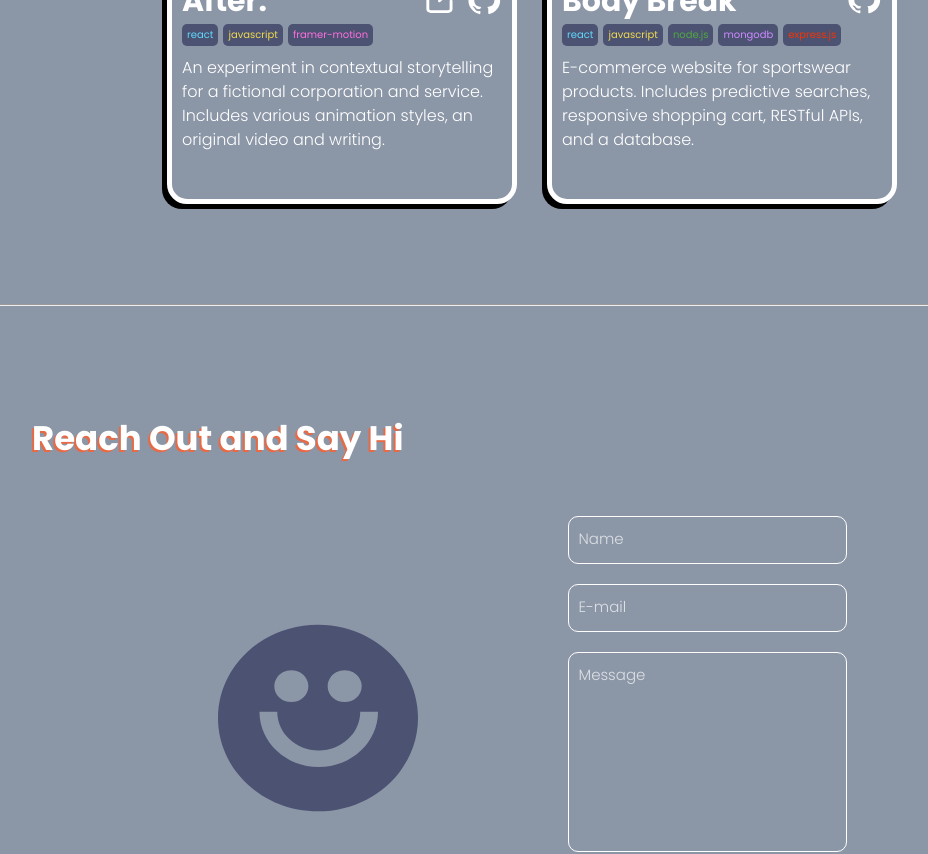
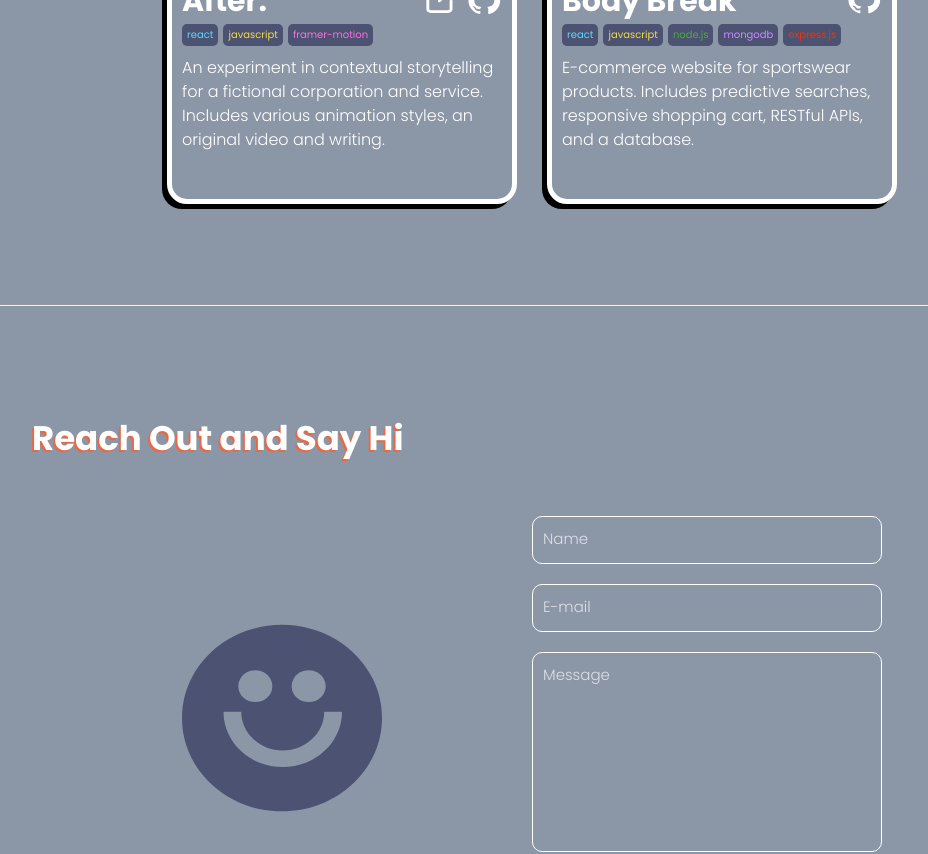
Before and after one commit to kurt-waizmann/Portfolio, a React (Create React App) app in the folder client/: page / in a window 1280 px wide. Shown: the part 1864-2718 px from the top of the page, without its empty margins (108-1036 px from the left). Built offline with nearby package versions, Linux system fonts and the light colour scheme.

Commit message:
trying to fix input length on chrome

```diff
--- a/client/src/components/GlobalStyles.js
+++ b/client/src/components/GlobalStyles.js
@@ -49,6 +49,9 @@ input {
   background-color: inherit;
   padding: 1rem;
   max-width: 350px ;
+  @media (min-width:770px) {
+    width: 350px ;
+  }
 }
 textarea {
   font-family: "Poppins", sans-serif;
```
